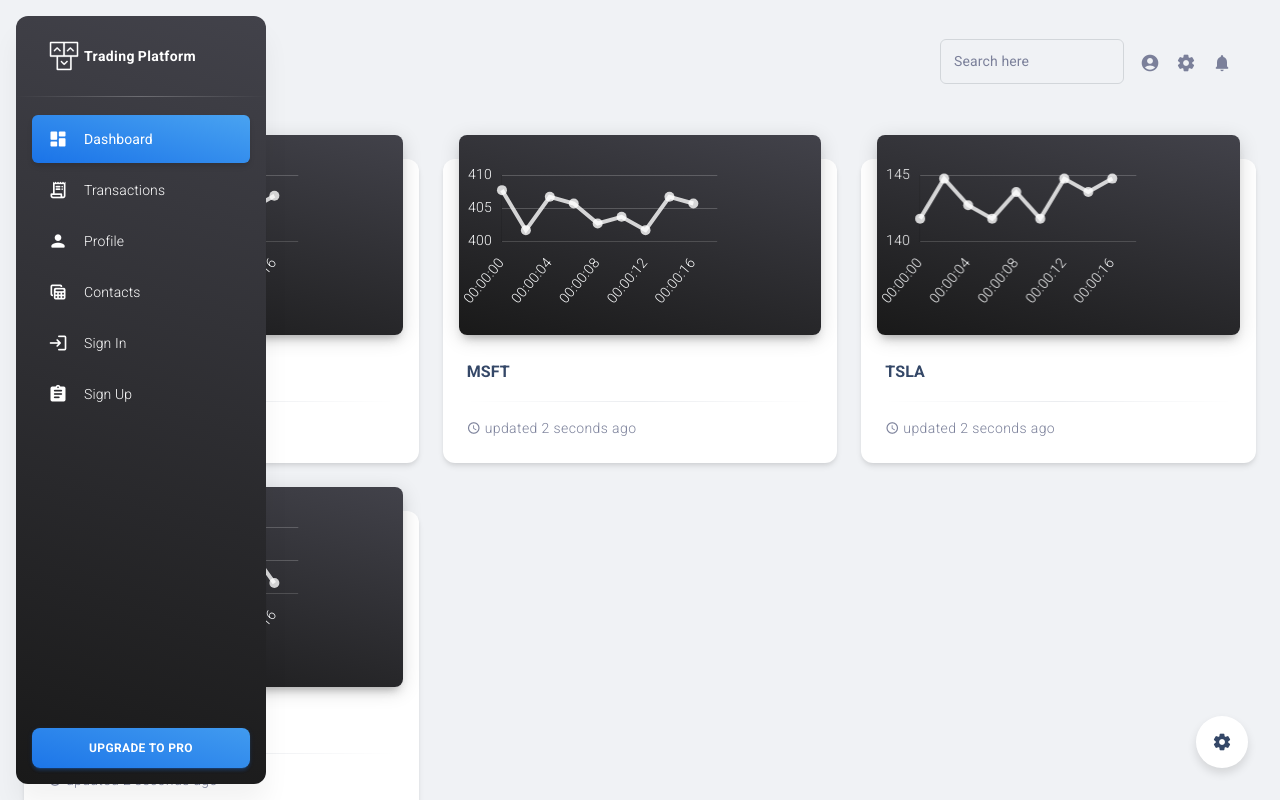
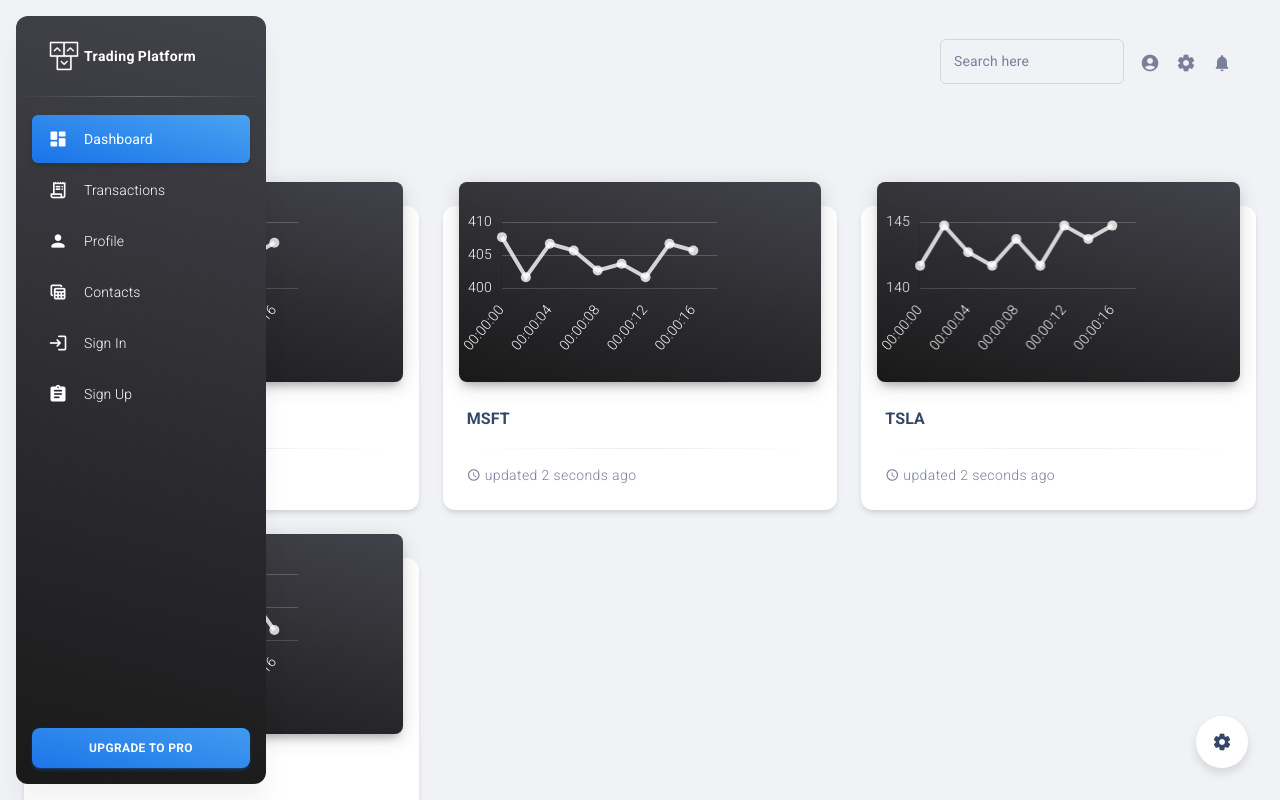
Before and after one commit to Yanglin-Tao/TradingPlatformUI, a React (Create React App) app in the folder tradingplatformui/: page /dashboard in a window 1280 px wide. Shown: the top 800 px of the page. Built offline with nearby package versions, Linux system fonts and the light colour scheme.

Commit message:
resolve conflicts

```diff
--- a/tradingplatformui/src/layouts/billing/components/Popover/index.js
+++ b/tradingplatformui/src/layouts/billing/components/Popover/index.js
@@ -50,7 +50,7 @@ const PopoverElement = () => {
 
   return (
     <div >
-      <Button aria-describedby={id} variant="contained" color="primary" onClick={handleClick}>
+      <Button aria-describedby={id} onClick={handleClick} variant="contained" size="large">
         Trade
       </Button>
       <Popover
--- a/tradingplatformui/src/layouts/dashboard/index.js
+++ b/tradingplatformui/src/layouts/dashboard/index.js
@@ -111,6 +111,10 @@ function Dashboard() {
   return (
     <DashboardLayout>
       <DashboardNavbar />
+      <div sx={{float:"right"}}>
+        <PopoverElement sx={{float:"right"}}/>
+      </div>
+
       <MDBox py={3}>
         <MDBox mt={4.5}>
           <Grid container spacing={3}>
@@ -128,7 +132,11 @@ function Dashboard() {
             ))}
           </Grid>
         </MDBox>
+
+
         <Grid container spacing={3}>
+
+
           <Grid item xs={12} md={6} lg={3}>
             <MDBox mb={1.5}>
               <ComplexStatisticsCard
```
